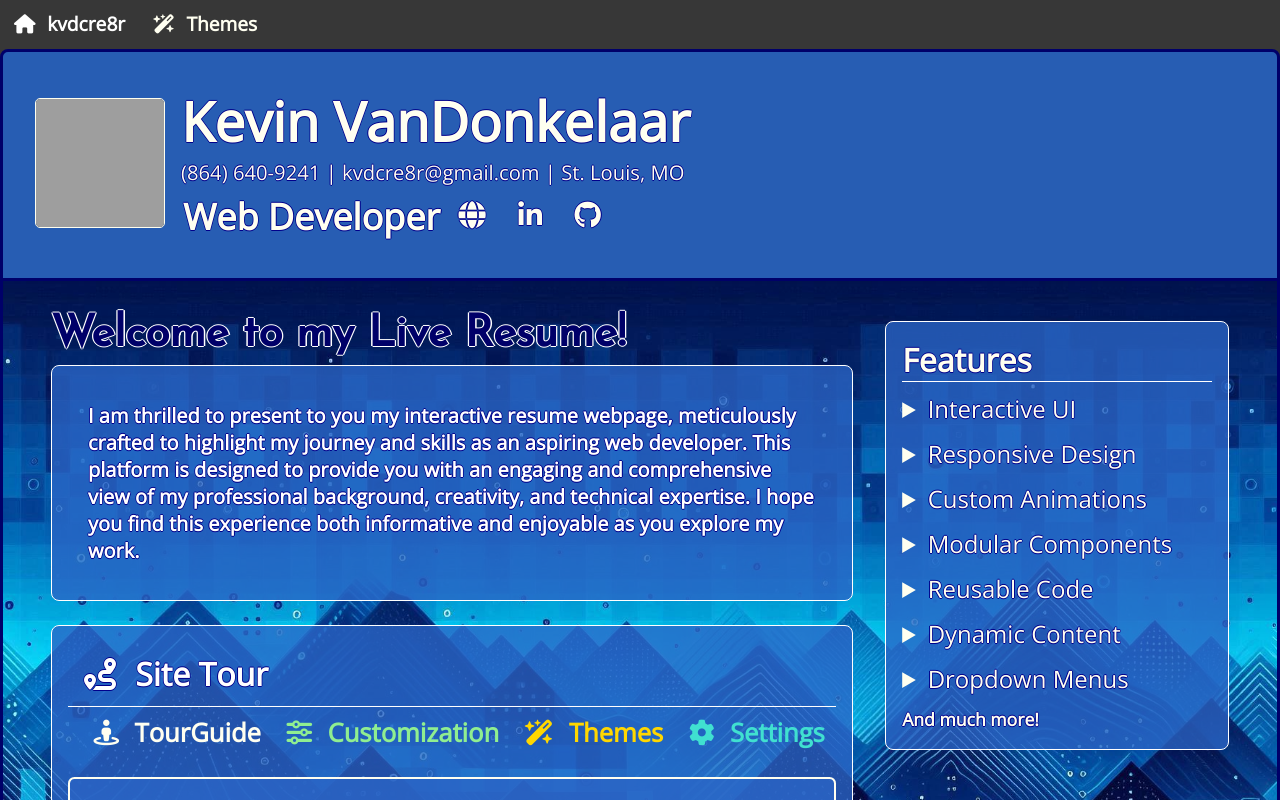
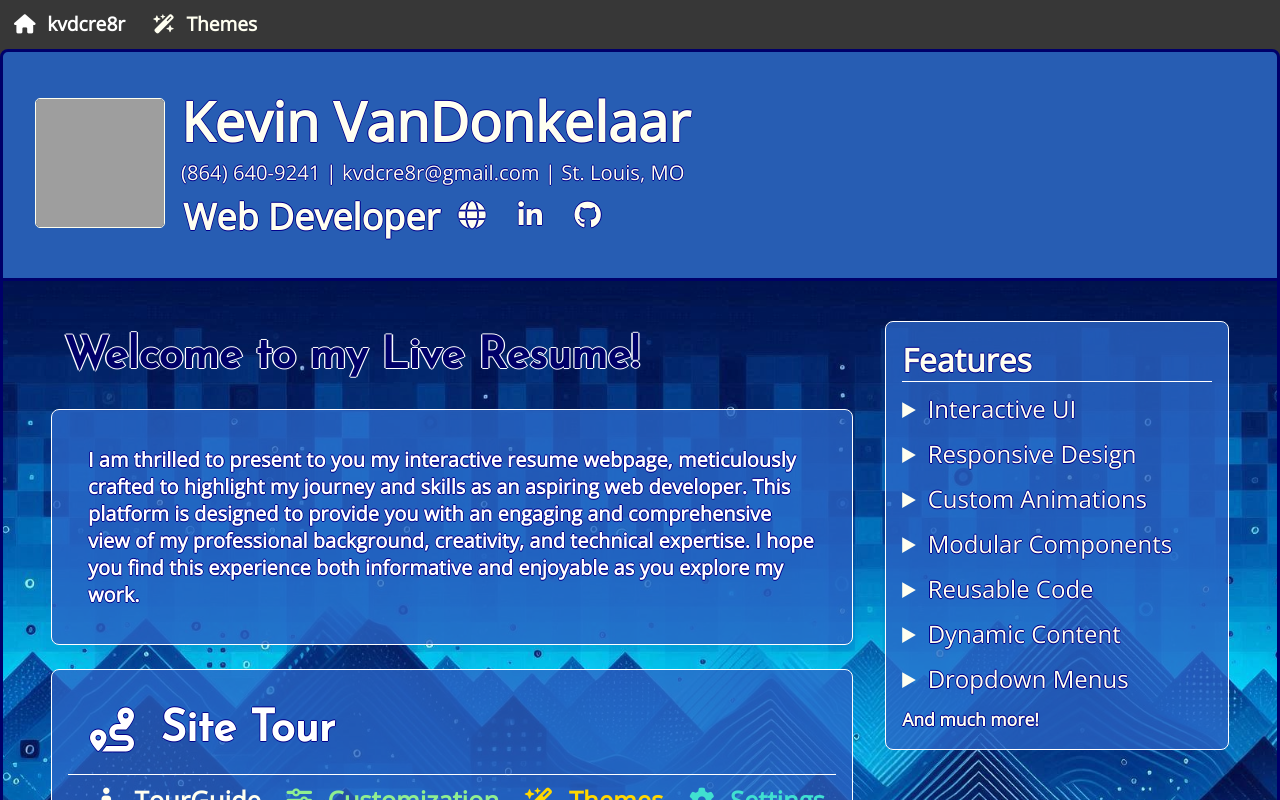
Before and after one commit to kvdcre8r/my_react_resume, a React (Vite) app: page / in a window 1280 px wide. Shown: the top 800 px of the page. Built offline with nearby package versions, Linux system fonts and the light colour scheme; grey boxes are pictures that could not be loaded; the HTML template or start-up script is replaced by a standard one; a web font is replaced by a local one.

Commit message:
homepage UI tweaks

```diff
--- a/src/Modules/Home/SiteTour/SiteTour.css
+++ b/src/Modules/Home/SiteTour/SiteTour.css
@@ -15,8 +15,12 @@
   }
 
   .fa-route {
+    font-size: 2.75em;
     border-bottom: 1px solid white;
     display: flex;
+    span {
+      font-family: "josefin-sans";
+    }
   }
 
   .site-tour-content {
--- a/src/Modules/Home/home.css
+++ b/src/Modules/Home/home.css
@@ -121,6 +121,7 @@
             0 -0.03em white;
           font-size: 2.75em;
           font-family: "josefin-sans";
+          padding: .5em 0em 0.5em .3em;
         }
 
         #desc {
@@ -135,7 +136,7 @@
       width: 30%;
       padding: 1em;
 
-      h2 {
+      .features-title {
         font-size: 2em;
         border-bottom: 1px solid white;
         display: flex;
@@ -150,9 +151,11 @@
 
         p {
           font-size: 1.25em;
-          background-color: rgba(255, 255, 255, 0.138);
           border: rgba(255, 255, 255, 0.826) 0.1em solid;
           padding: 0.5em;
+          text-align: left;
+          background-color: #2b66c6c5;
+          margin-top: 0.5em;
           border-radius: 0.3em;
         }
       }
--- a/src/Modules/Home/siteFeatures.jsx
+++ b/src/Modules/Home/siteFeatures.jsx
@@ -2,7 +2,7 @@ export function SiteFeatures() {
   return (
     <section className="site-features">
       <article>
-        <h2>Features</h2>
+        <h2 className="features-title">Features</h2>
         <details>
           <summary>Interactive UI</summary>
           <p>Hands-on user friendly experience</p>
```
